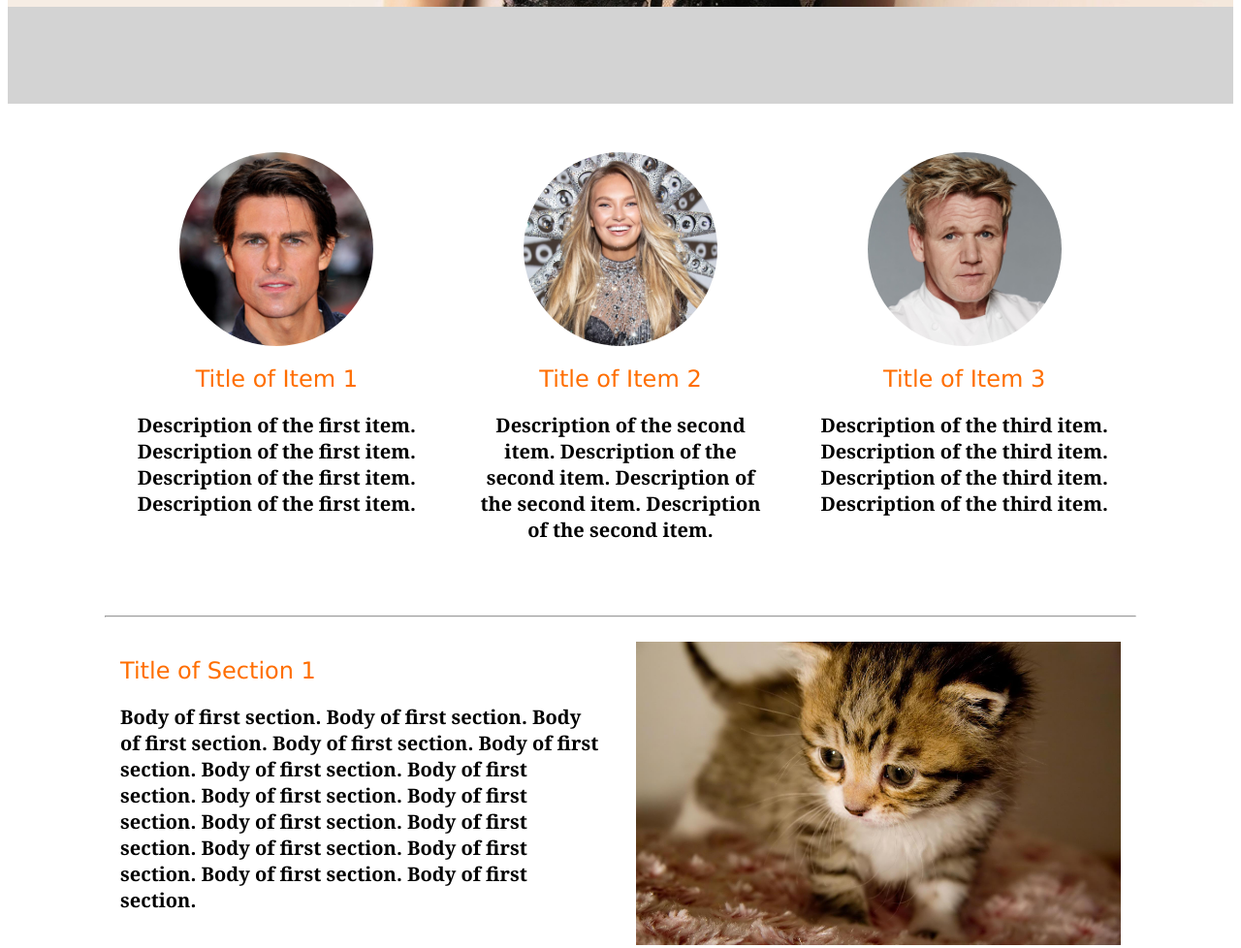
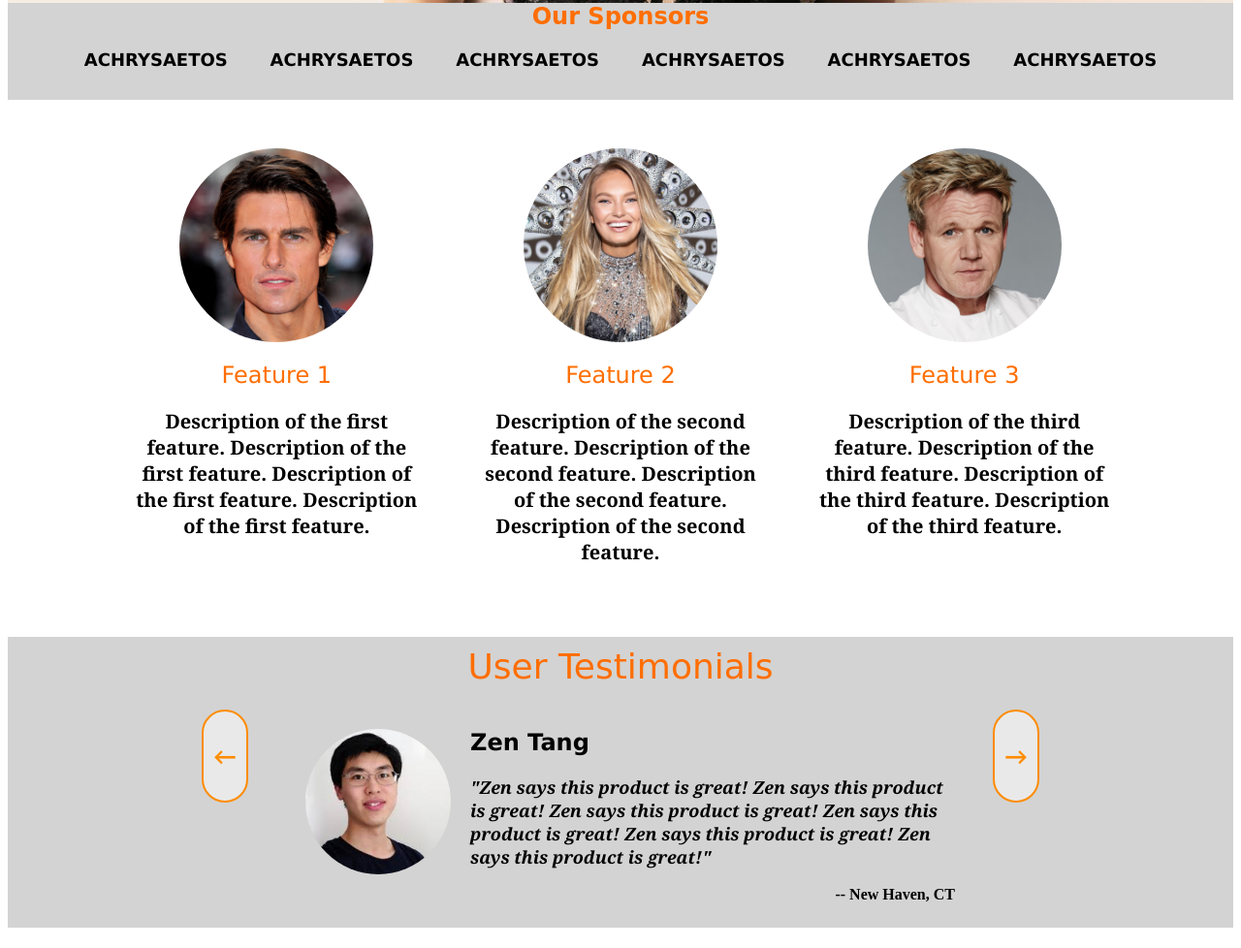
Before and after one commit to achrysaetos/git_space, a website: page html_files/index.html in a window 1280 px wide. Shown: the part 801-1779 px from the top of the page at 97% size. Drawn offline with Linux system fonts and the light colour scheme.

Commit message:
everything except the footer

```diff
--- a/html_files/index.html
+++ b/html_files/index.html
@@ -60,53 +60,87 @@
         </div>
     </main>
 
-    <div class=sponsors>
-
+    <div class="sponsors">
+        <h1>Our Sponsors</h1>
+        <ul>
+            <li id="sponsornames">ACHRYSAETOS</li>
+            <li id="sponsornames">ACHRYSAETOS</li>
+            <li id="sponsornames">ACHRYSAETOS</li>
+            <li id="sponsornames">ACHRYSAETOS</li>
+            <li id="sponsornames">ACHRYSAETOS</li>
+            <li id="sponsornames">ACHRYSAETOS</li>
+        </ul>
     </div>
 
-    <div class=carousel>
-        <div class=carouselitem>
+    <div class="carousel">
+        <div class="carouselitem">
             <img src="tom_face.jpg" class="carouselimg">
-            <h1>Title of Item 1</h1>
-            <h3>Description of the first item. Description of the first item.
-                Description of the first item. Description of the first item.</h3>
+            <h1>Feature 1</h1>
+            <h3>
+                Description of the first feature. Description of the first feature.
+                Description of the first feature. Description of the first feature.
+            </h3>
         </div>
-        <div class=carouselitem>
+        <div class="carouselitem">
             <img src="romee_face.jpg" class="carouselimg">
-            <h1>Title of Item 2</h1>
-            <h3>Description of the second item. Description of the second item.
-                Description of the second item. Description of the second item.</h3>
+            <h1>Feature 2</h1>
+            <h3>
+                Description of the second feature. Description of the second feature.
+                Description of the second feature. Description of the second feature.
+            </h3>
         </div>
-        <div class=carouselitem>
+        <div class="carouselitem">
             <img src="gordon_face.jpg" class="carouselimg">
-            <h1>Title of Item 3</h1>
-            <h3>Description of the third item. Description of the third item.
-                Description of the third item. Description of the third item.</h3>
+            <h1>Feature 3</h1>
+            <h3>
+                Description of the third feature. Description of the third feature.
+                Description of the third feature. Description of the third feature.
+            </h3>
         </div>
     </div>
 
-    <hr>
+    <div class="testimonials">
+        <h1>User Testimonials</h1>
+        <div class="revwbuttons">
+            <button class="revbutton">←</button>
+            <div class="userreview">
+                <img src="zen.jpeg">
+                <div class="reviewtxt">
+                    <h2>Zen Tang</h2>
+                    <h3>
+                        "Zen says this product is great! Zen says this product is great!
+                        Zen says this product is great! Zen says this product is great!
+                        Zen says this product is great! Zen says this product is great!"
+                    </h3>
+                    <h4>-- New Haven, CT</h4>
+                </div>
+            </div>
+            <button class="revbutton">→</button>
+        </div>
+    </div>
 
     <div class="section">
         <div class="info">
             <h1>Title of Section 1</h1>
-            <h3>Body of first section. Body of first section. Body of first section.
+            <h3>
+                Body of first section. Body of first section. Body of first section.
                 Body of first section. Body of first section. Body of first section.
                 Body of first section. Body of first section. Body of first section.
                 Body of first section. Body of first section. Body of first section.
                 Body of first section. Body of first section. Body of first section.
             </h3>
         </div>
-        <img src="sectionimg1.jpg" class=sectionimg>
+        <img src="sectionimg1.jpg" class="sectionimg">
     </div>
 
     <hr>
 
     <div class="section">
-        <img src="sectionimg2.jpg" class=sectionimg>
+        <img src="sectionimg2.jpg" class="sectionimg">
         <div class="info">
             <h1>Title of Section 2</h1>
-            <h3>Body of second section. Body of second section. Body of second section.
+            <h3>
+                Body of second section. Body of second section. Body of second section.
                 Body of second section. Body of second section. Body of second section.
                 Body of second section. Body of second section. Body of second section.
                 Body of second section. Body of second section. Body of second section.
@@ -120,17 +154,20 @@
     <div class="section">
         <div class="info">
             <h1>Title of Section 2</h1>
-            <h3>Body of third section. Body of third section. Body of third section.
+            <h3>
+                Body of third section. Body of third section. Body of third section.
                 Body of third section. Body of third section. Body of third section.
                 Body of third section. Body of third section. Body of third section.
                 Body of third section. Body of third section. Body of third section.
                 Body of third section. Body of third section. Body of third section.
             </h3>
         </div>
-        <img src="sectionimg3.jpg" class=sectionimg>
+        <img src="sectionimg3.jpg" class="sectionimg">
     </div>
 
-    <hr>
+    <footer>
+
+    </footer>
 
 
 </body>
--- a/html_files/style.css
+++ b/html_files/style.css
@@ -247,7 +247,7 @@ form{
     outline: 0 none;
 }
 .create:hover {
-    color: rgb(255, 110, 0);
+    color: rgb(255, 80, 0);
     cursor: pointer;
 }
 
@@ -266,14 +266,8 @@ input[type=text], input[type=password] {
 
 
 /*
-Carousel-------------------------------------------------------------------------------------------
+Carousel for Features------------------------------------------------------------------------------
 */
-.sponsors{
-    width: 100%;
-    height: 100px;
-    background-color: lightgray;
-    text-align: center;
-}
 .carousel{
     margin-top: 50px;
     margin-left: 100px;
@@ -282,26 +276,127 @@ Carousel------------------------------------------------------------------------
     justify-content: space-around;
     flex-wrap: wrap;
 }
+
 .carouselitem{
     text-align: center;
     max-width: 300px;
 }
+
 .carouselitem h1{
     color: rgb(255, 110, 0);
     font-size: 24px;
     font-family: Verdana, Geneva, Tahoma, sans-serif;
     font-weight: normal;
 }
+
 .carouselitem h3{
     font-size: 20px;
     font-family: Cambria, Cochin, Georgia, Times, 'Times New Roman', serif;
     margin-bottom: 50px;
 }
+
 .carouselimg{
     border-radius: 50%;
     width: 200px;
     height: 200px;
 }
+
+
+
+/*
+Banners--------------------------------------------------------------------------------------------
+*/
+.sponsors{
+    width: 100%;
+    height: 100px;
+    background-color: lightgray;
+    text-align: center;
+    margin-top: -20px;
+    font-family: cursive;
+    font-size: 12px;
+    font-weight: normal;
+    color: rgb(255, 110, 0);
+}
+#sponsornames{
+    color: black;
+    font-weight: bold;
+}
+
+.testimonials{
+    width: 100%;
+    height: 300px;
+    background-color: lightgray;
+    text-align: center;
+    margin-bottom: 50px;
+}
+.testimonials h1{
+    padding-top: 10px;
+    font-family: cursive;
+    font-size: 36px;
+    font-weight: normal;
+    color: rgb(255, 110, 0);
+}
+.testimonials h2{
+    font-family: Verdana, Geneva, Tahoma, sans-serif;
+    font-size: 24px;
+}
+.testimonials h3{
+    font-family: Cambria, Cochin, Georgia, Times, 'Times New Roman', serif;
+    font-size: 18px;
+    font-style: italic;
+}
+.testimonials h4{
+    float: right;
+    margin-top: 0;
+}
+
+.revwbuttons{
+    margin-left: 200px;
+    margin-right: 200px;
+    display: flex;
+    justify-content: space-between;
+    flex-wrap: wrap;
+    align-items: flex-start;
+}
+.userreview{
+    display: flex;
+    justify-content: center;
+    flex-wrap: wrap;
+}
+.reviewtxt{
+    max-width: 500px;
+    text-align: left;
+}
+.testimonials img{
+    border-radius: 50%;
+    width: 150px;
+    height: 150px;
+    margin: 20px;
+}
+
+.revbutton{
+    line-height: 3;
+    padding: 10px 10px;
+    font-family: 'Trebuchet MS', 'Lucida Sans Unicode', 'Lucida Grande', 'Lucida Sans', Arial, sans-serif;
+    font-size: 1.5rem;
+    font-weight: bold;
+    text-align: center;
+    color: darkorange;
+    border-radius: 100px;
+    background-color: rgba(255, 255, 255, 0.5);
+    border: 2px solid darkorange;
+    outline: 0 none;
+}
+.revbutton:hover{
+    color: rgb(255, 80, 0);
+    cursor: pointer;
+}
+
+
+
+/*
+Body Sections--------------------------------------------------------------------------------------
+*/
 hr{
     margin-top: 25px;
     margin-bottom: 25px;
@@ -309,11 +404,6 @@ hr{
     margin-right: 100px;
 }
 
-
-
-/*
-Body Sections--------------------------------------------------------------------------------------
-*/
 .section{
     margin-left: 100px;
     margin-right: 100px;
@@ -321,20 +411,38 @@ Body Sections-------------------------------------------------------------------
     justify-content: space-around;
     flex-wrap: wrap;
 }
+
 .info{
     max-width: 500px;
 }
+
 .section h1{
     color: rgb(255, 110, 0);
     font-size: 24px;
     font-family: Verdana, Geneva, Tahoma, sans-serif;
     font-weight: normal;
 }
+
 .section h3{
     font-size: 20px;
     font-family: Cambria, Cochin, Georgia, Times, 'Times New Roman', serif;
 }
+
 .sectionimg{
     width: 500px;
     height: auto;
+    border-radius: 10px;
 }
+
+
+
+/*
+Footer---------------------------------------------------------------------------------------------
+*/
+footer{
+    width: 100%;
+    height: 300px;
+    background-color: rgb(48, 48, 48);
+    text-align: center;
+    margin-top: 50px;
+}
```
Also changed, not shown: html_files/zen.jpeg (added).
